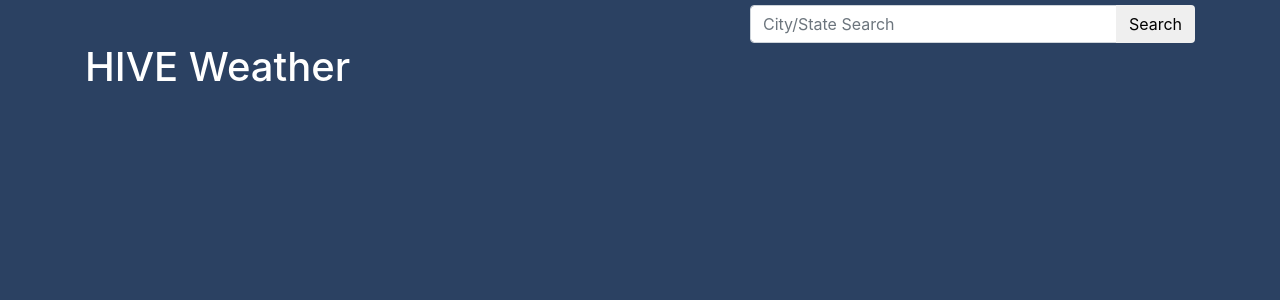
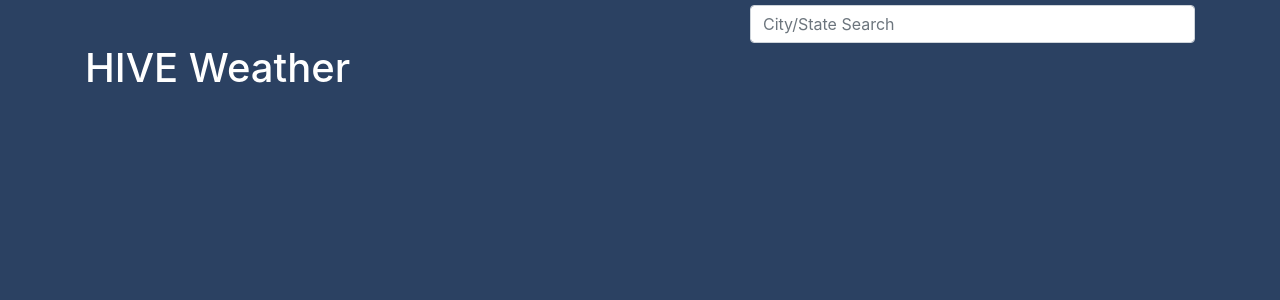
Before and after one commit to fjzusi/Hive-Weather, an Angular app: page / in a window 1280 px wide. Shown: the top 300 px of the page. Built offline with nearby package versions, Linux system fonts and the light colour scheme.

Commit message:
Cleaned out search button and added debug model

```diff
--- a/src/app/search/search.component.html
+++ b/src/app/search/search.component.html
@@ -11,8 +11,8 @@
       [inputFormatter]="formatMatches"
       placeholder="City/State Search"
     />
-    <div class="input-group-append">
-      <button class="btn" type="button" (click)="searchClick()">Search</button>
-    </div>
+  </div>
+  <div class="col-12">
+    {{ model | json }}
   </div>
 </div>
--- a/src/app/search/search.component.ts
+++ b/src/app/search/search.component.ts
@@ -48,16 +48,4 @@ export class SearchComponent {
     private extractSearchResults(response: WU_Autocomplete) {
       return response.RESULTS;
     }
-
-    searchClick() {
-      this.autoCompleteService.autocomplete("alabama")
-        .subscribe(
-          res => {
-            console.log(res);
-          },
-          err => {
-            console.log(err);
-          }
-        );
-    }
 }
```
